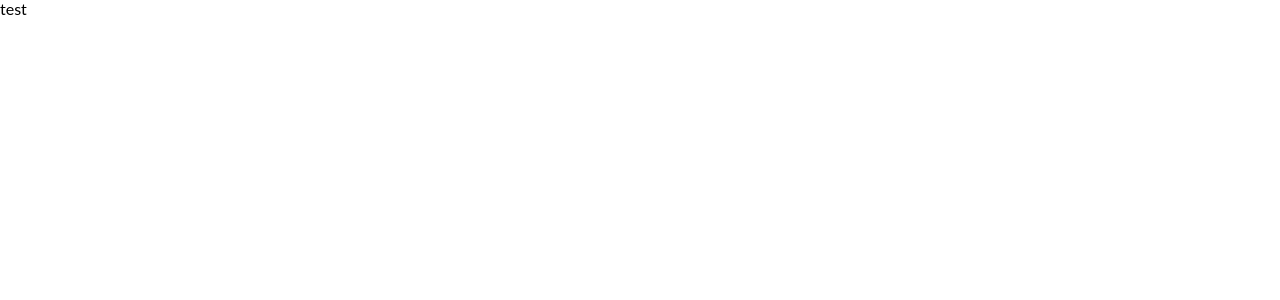
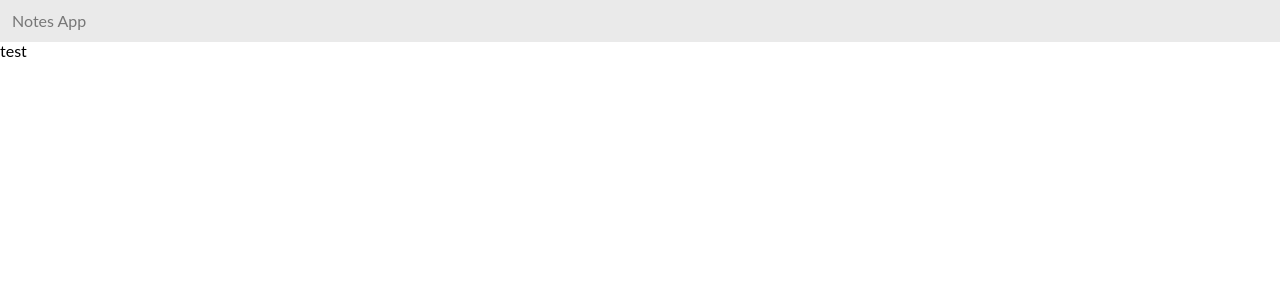
Before and after one commit to GrzegorzLy/noteApp, a React (Create React App) app in the folder web/: page / in a window 1280 px wide. Shown: the top 300 px of the page. Built offline with nearby package versions, Linux system fonts and the light colour scheme.

Commit message:
base ui components

```diff
--- a/web/src/App.tsx
+++ b/web/src/App.tsx
@@ -1,7 +1,8 @@
 import React, { ReactElement } from 'react';
+import Layout from './components/Layout';
 
 const App: React.SFC = (): ReactElement => {
-    return <div>test</div>;
+    return <Layout>test</Layout>;
 };
 
 export default App;
--- /dev/null
+++ b/web/src/components/Header.tsx
@@ -0,0 +1,15 @@
+import React, { FC } from 'react';
+import styled from 'styled-components';
+
+const Wrapper = styled.div`
+    padding: 0.75rem;
+    background-color: ${({ theme }) => theme.colors.main};
+    font-size: ${({ theme }) => theme.fontsSize.lg};
+    color: ${({ theme }) => theme.colors.mainDark};
+`;
+
+const Header: FC = () => {
+    return <Wrapper>Notes App</Wrapper>;
+};
+
+export default Header;
--- /dev/null
+++ b/web/src/components/Layout.tsx
@@ -0,0 +1,21 @@
+import React, { FC, ReactNode } from 'react';
+import styled from 'styled-components';
+import Header from './Header';
+
+const Container = styled.div``;
+const Wrapper = styled.div``;
+
+type Props = {
+    children: ReactNode;
+};
+
+const Layout: FC<Props> = ({ children }) => {
+    return (
+        <Container>
+            <Header />
+            <Wrapper>{children}</Wrapper>
+        </Container>
+    );
+};
+
+export default Layout;
```
